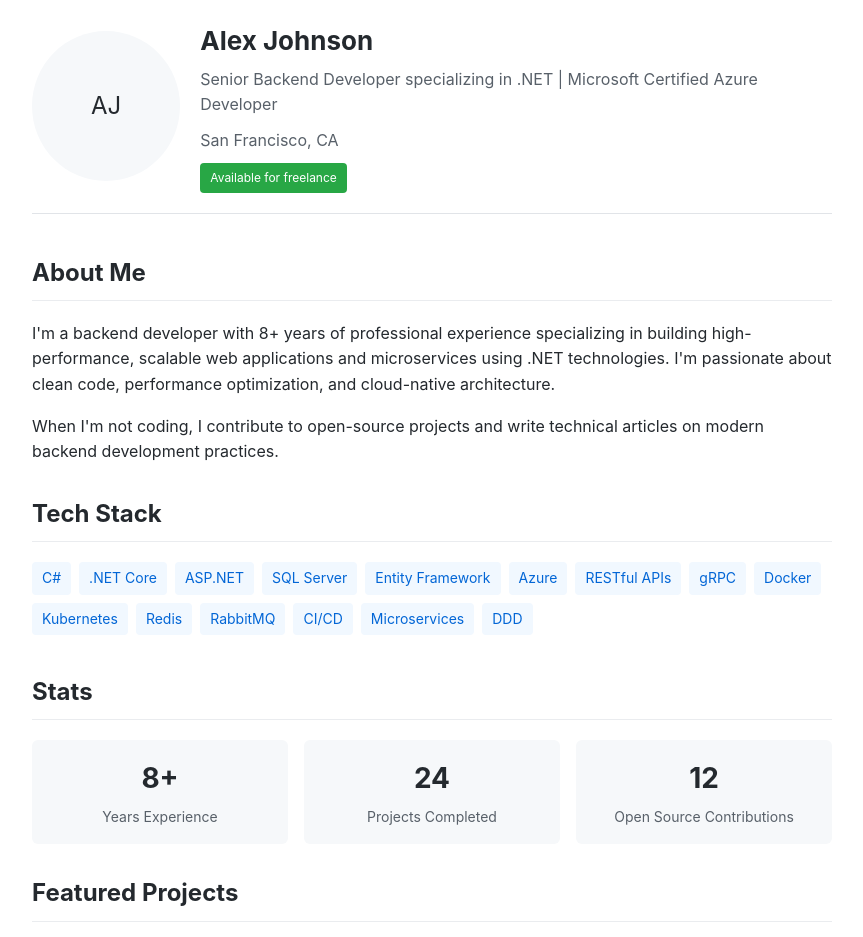
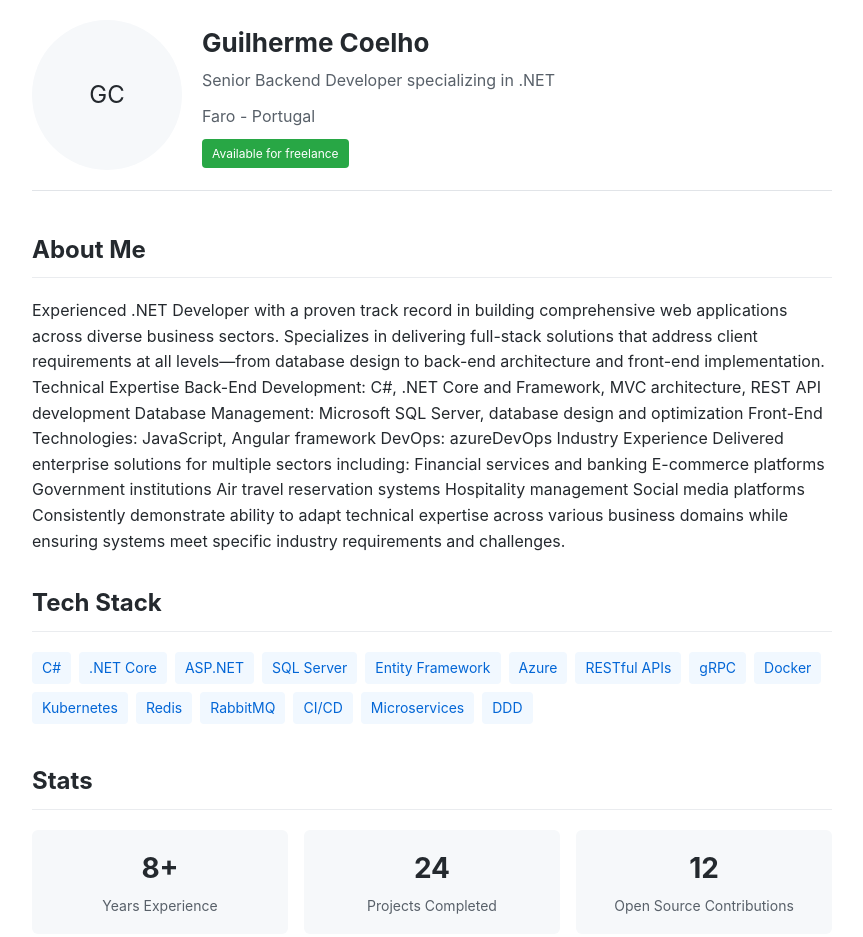
Before and after one commit to guilhermecoelho/guilhermecoelho.github.io, a plain HTML site: page index.html in a window 1280 px wide. Shown: the top 937 px of the page, without its empty margins (208-1071 px from the left). Drawn offline with Linux system fonts and the light colour scheme.

Commit message:
Update index.html

```diff
--- a/index.html
+++ b/index.html
@@ -3,7 +3,7 @@
 <head>
     <meta charset="UTF-8">
     <meta name="viewport" content="width=device-width, initial-scale=1.0">
-    <title>Alex Johnson | .NET Backend Developer</title>
+    <title>Guilherme Coelho | .NET Backend Developer</title>
     <style>
         body {
             font-family: -apple-system, BlinkMacSystemFont, 'Segoe UI', Roboto, Oxygen, Ubuntu, Cantarell, 'Open Sans', 'Helvetica Neue', sans-serif;
@@ -152,19 +152,36 @@
 </head>
 <body>
     <header>
-        <div class="profile-pic">AJ</div>
+        <div class="profile-pic">GC</div>
         <div class="profile-info">
-            <h1>Alex Johnson</h1>
-            <p>Senior Backend Developer specializing in .NET | Microsoft Certified Azure Developer</p>
-            <p>San Francisco, CA</p>
+            <h1>Guilherme Coelho</h1>
+            <p>Senior Backend Developer specializing in .NET</p>
+            <p>Faro - Portugal</p>
             <span class="status-badge">Available for freelance</span>
         </div>
     </header>
 
     <section>
         <h2>About Me</h2>
-        <p>I'm a backend developer with 8+ years of professional experience specializing in building high-performance, scalable web applications and microservices using .NET technologies. I'm passionate about clean code, performance optimization, and cloud-native architecture.</p>
-        <p>When I'm not coding, I contribute to open-source projects and write technical articles on modern backend development practices.</p>
+        <p>Experienced .NET Developer with a proven track record in building comprehensive web applications across diverse business sectors. Specializes in delivering full-stack solutions that address client requirements at all levels—from database design to back-end architecture and front-end implementation.
+Technical Expertise
+
+Back-End Development: C#, .NET Core and Framework, MVC architecture, REST API development
+Database Management: Microsoft SQL Server, database design and optimization
+Front-End Technologies: JavaScript, Angular framework
+DevOps: azureDevOps
+
+Industry Experience
+Delivered enterprise solutions for multiple sectors including:
+
+Financial services and banking
+E-commerce platforms
+Government institutions
+Air travel reservation systems
+Hospitality management
+Social media platforms
+
+Consistently demonstrate ability to adapt technical expertise across various business domains while ensuring systems meet specific industry requirements and challenges.</p>
     </section>
 
     <section>
```
